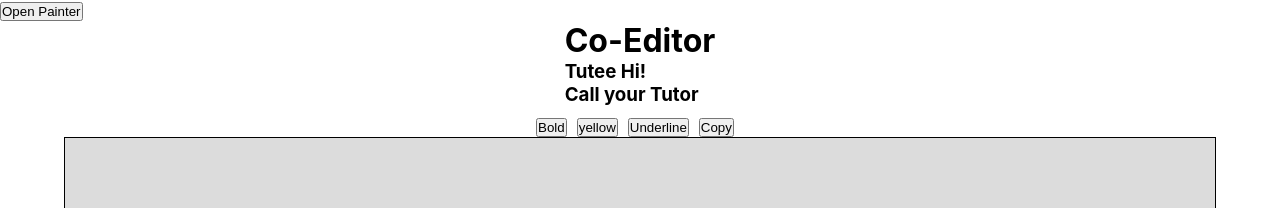
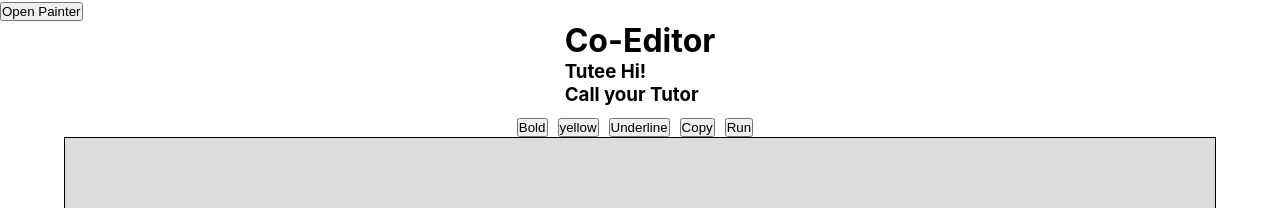
Before and after one commit to tonyw0527/cocoding, a React (Create React App) app in the folder client/: page / in a window 1280 px wide. Both pictures are taken after typing "Sample", "Sample" into the empty fields and a click on the button "Go". Shown: the top 208 px of the page. Built offline with nearby package versions, Linux system fonts and the light colour scheme; no server answers.

Commit message:
Updated CoEditor.js - added eval to run javascript code.

```diff
--- a/client/src/components/co-editor/CoEditor.js
+++ b/client/src/components/co-editor/CoEditor.js
@@ -28,7 +28,7 @@ const CoEditor = (props) => {
     const handleEdit = (e) => {
         if(e.code === 'Tab'){
             e.preventDefault();
-            document.execCommand('insertHTML', false, '<span>&nbsp;&nbsp;&nbsp;&nbsp;</span>');
+            document.execCommand('insertHTML', false, '&nbsp;&nbsp;&nbsp;&nbsp;');
         } else if (e.key === '{'){
             setTimeout(() => {
                 document.execCommand('insertHTML', false, '}');
@@ -118,6 +118,13 @@ const CoEditor = (props) => {
                         }}>
                         Copy
                     </button>
+                    <button onClick={()=>{
+                        const text = document.getElementById('note').innerText;
+                        const result = eval(text);
+                        //console.log('result', result);
+                        }}>
+                        Run
+                    </button>
                 </div>
 
                 <code>
```
